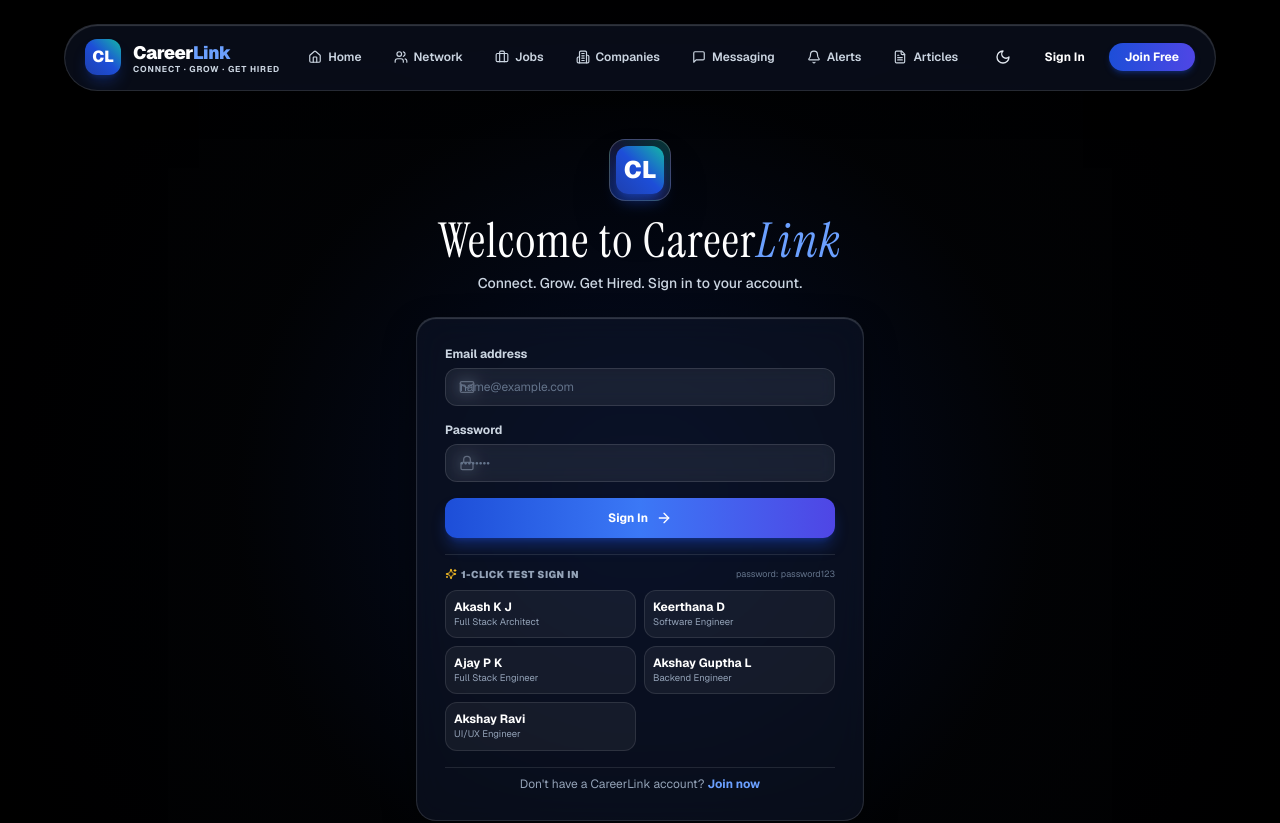
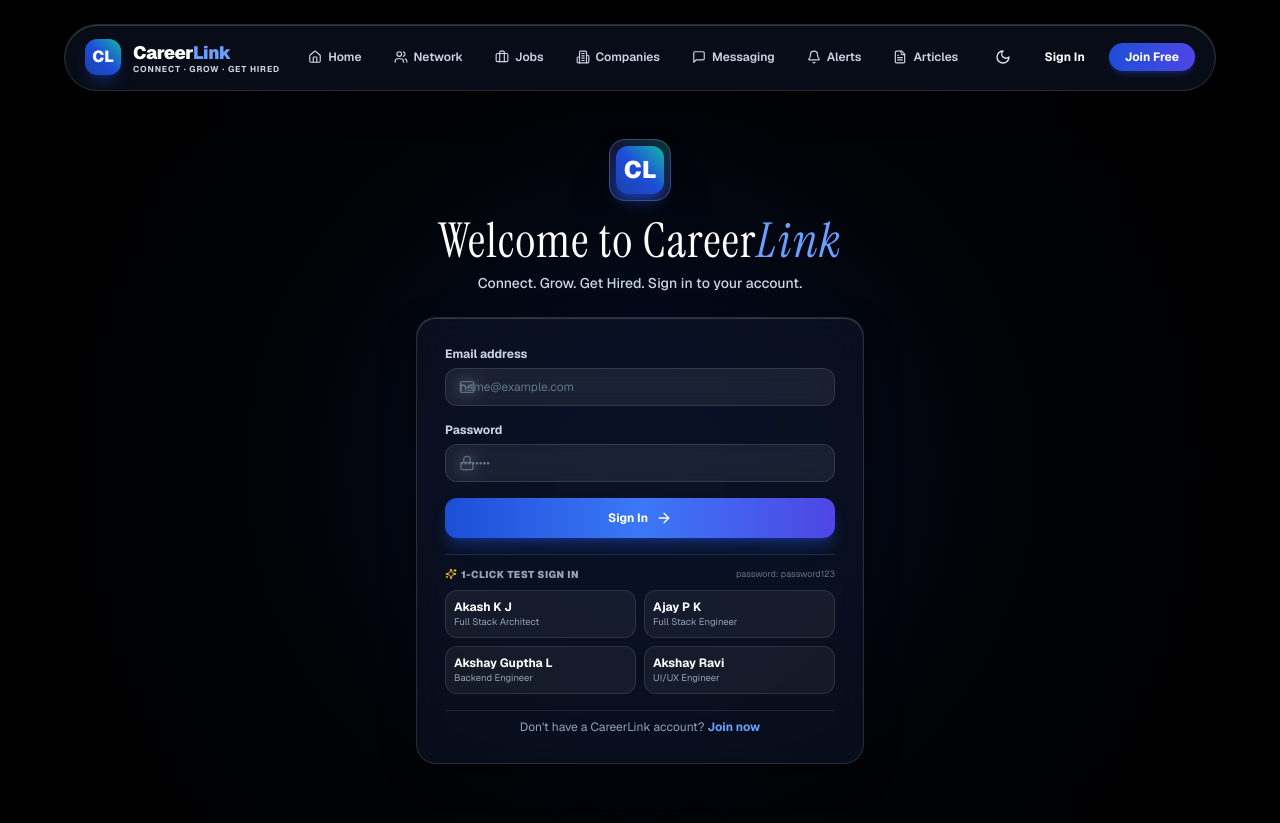
Before and after one commit to kjakash05-lang/careerlink, a React (Vite) app in the folder client/: page /login in a window 1280 px wide. Shown: the top 823 px of the page. Built offline with nearby package versions, Linux system fonts and the light colour scheme; no server answers.

Commit message:
Remove Keerthana D from 1-click test sign-in list on LoginPage

```diff
--- a/client/src/pages/auth/LoginPage.jsx
+++ b/client/src/pages/auth/LoginPage.jsx
@@ -8,7 +8,6 @@ import CinematicSocialFooter from '../../components/layout/CinematicSocialFooter
 
 const DEMO_ACCOUNTS = [
   { name: 'Akash K J', email: 'akash.kj@example.com', role: 'Full Stack Architect' },
-  { name: 'Keerthana D', email: 'keerthana.d@example.com', role: 'Software Engineer' },
   { name: 'Ajay P K', email: 'ajay.pk@example.com', role: 'Full Stack Engineer' },
   { name: 'Akshay Guptha L', email: 'akshay.guptha@example.com', role: 'Backend Engineer' },
   { name: 'Akshay Ravi', email: 'akshay.ravi@example.com', role: 'UI/UX Engineer' },
```
